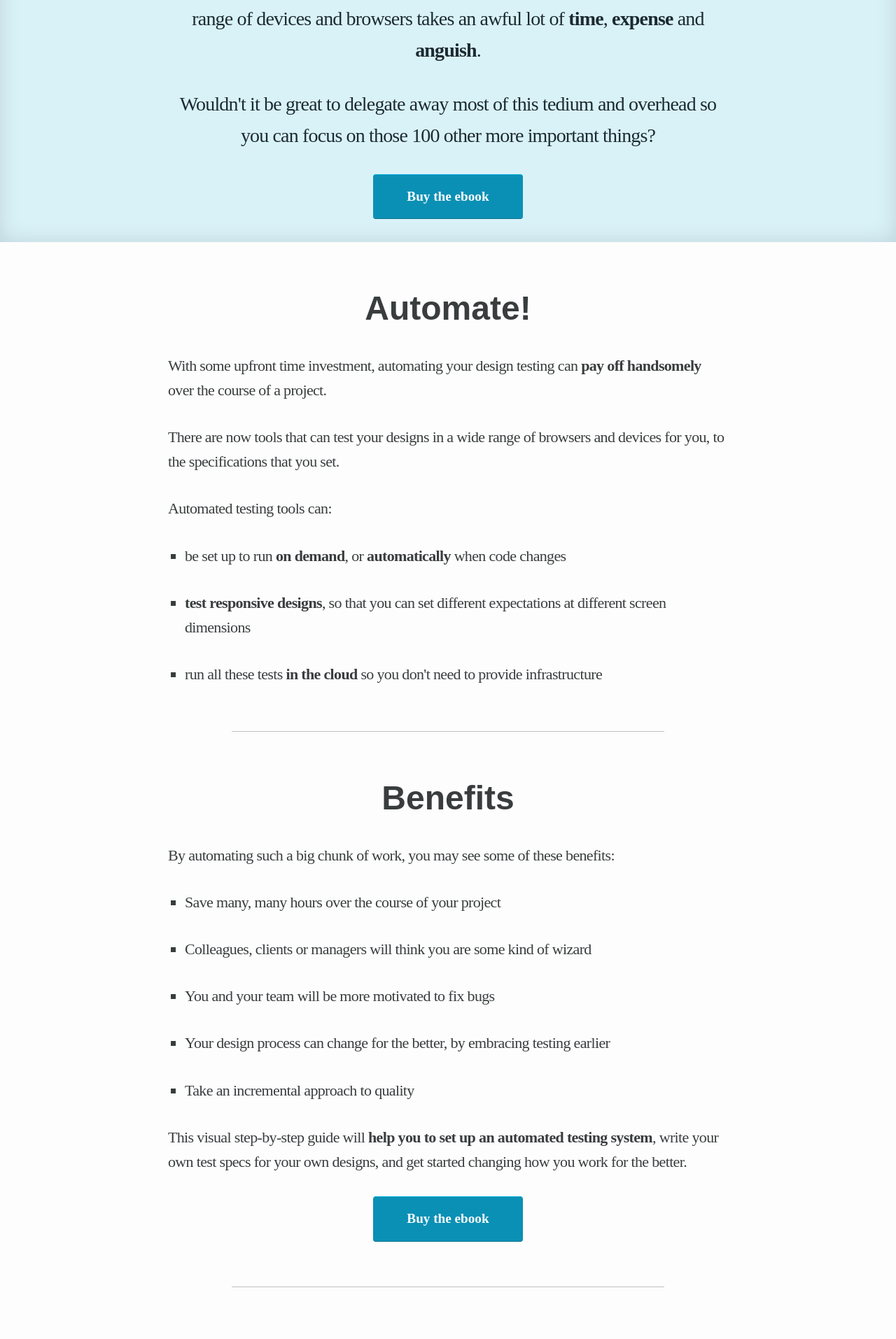
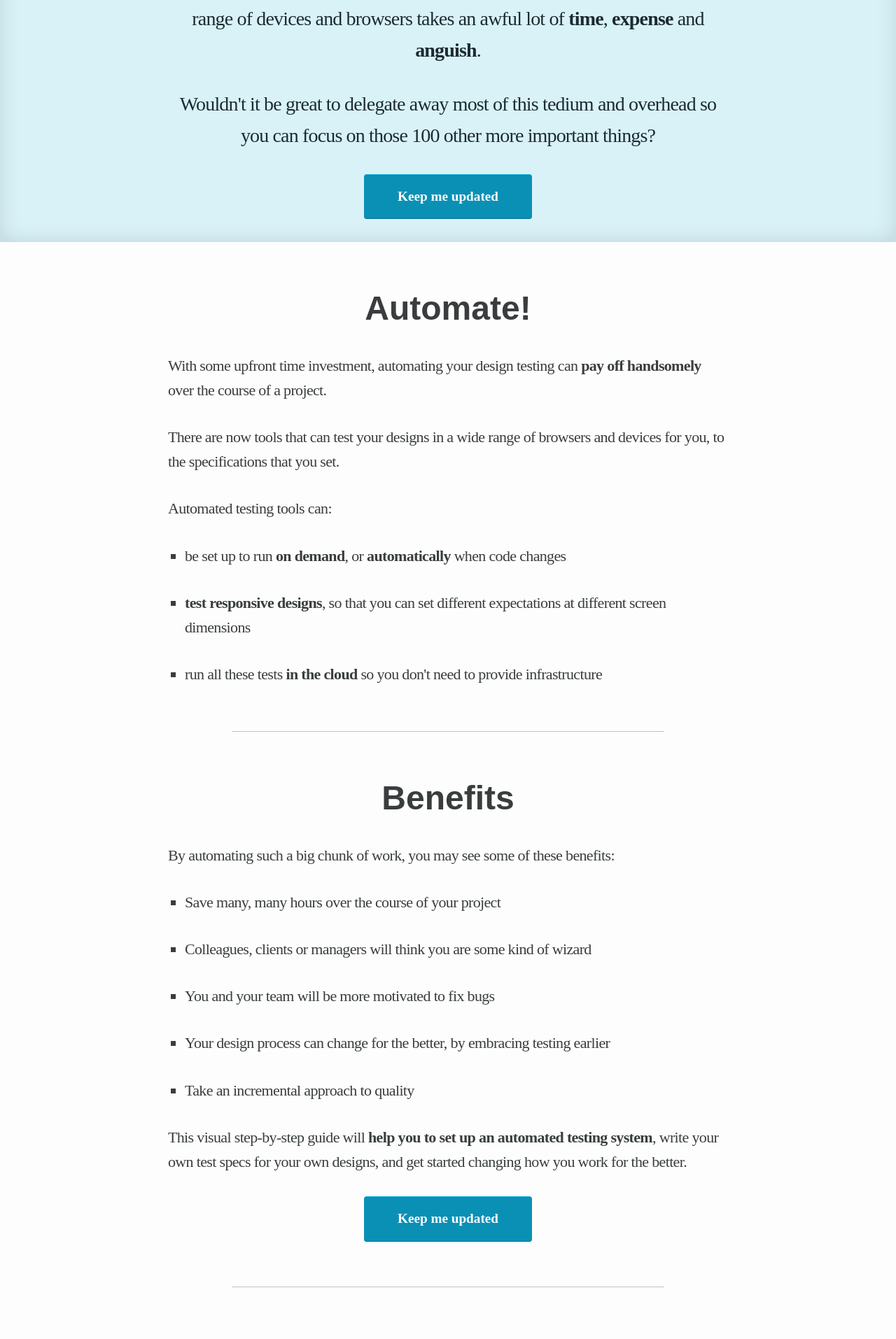
Before and after one commit to froots/froots.github.io, a Jekyll site: the page built from automated-testing-for-web-designers/index.html, in a window 1280 px wide. Shown: the part 1838-3752 px from the top of the page at 70% size. Built offline with Jekyll 4.4.1, drawn with Linux system fonts in a browser that asks for light colours; some of the changed text lies outside the part shown.

Commit message:
Add mailchimp form to landing page

```diff
--- /dev/null
+++ b/_includes/mailchimp-mini.html
@@ -0,0 +1,12 @@
+<div>
+  <form action="//tinnedfruit.us11.list-manage.com/subscribe/post?u=2f6578b6cd56e236e05416cff&amp;id=c0f082ba3b" method="post" name="mc-embedded-subscribe-form" class="validate" target="_blank">
+    <div class="field-group field-group--stacked">
+      <label for="mce-EMAIL" class="field-group__label">Email Address</label>
+      <input type="email" name="EMAIL" class="field-group__input" placeholder="me@myemail.com">
+    </div>
+    <div style="position: absolute; left: -5000px;"><input type="text" name="b_2f6578b6cd56e236e05416cff_c0f082ba3b" tabindex="-1" value=""></div>
+    <div class="buttons buttons-flow">
+      <button type="submit" name="subscribe" class="button button-primary">Send me updates</button>
+    </div>
+  </form>
+</div>
--- a/_sass/landing/_buttons.scss
+++ b/_sass/landing/_buttons.scss
@@ -7,6 +7,8 @@
 }
 
 .button {
+  appearance: none;
+  border: none;
   border-radius: .25rem;
   cursor: pointer;
   display: inline-block;
--- /dev/null
+++ b/_sass/landing/_fields.scss
@@ -0,0 +1,30 @@
+label {
+  color: lighten($color-text, 10%);
+  font-size: .75rem;
+  text-transform: uppercase;
+}
+
+input:not([type=submit]):not([type=file]) {
+  appearance: none;
+  border: none;
+  background-color: rgba(0,0,0,.05);
+  font-size: 1.2rem;
+  padding: 1rem;
+  transition: background-color $transition-time;
+
+  &:focus {
+    background-color: rgba(0,0,0,.03);
+    outline: none;
+  }
+}
+
+.field-group__label {
+  display: block;
+  margin-bottom: .2rem;
+}
+
+.field-group__input {
+  display: block;
+  margin-bottom: $vertical-unit;
+  width: 100%;
+}
--- a/_sass/landing/_vars.scss
+++ b/_sass/landing/_vars.scss
@@ -29,3 +29,7 @@
 
 $phablet: 32rem;
 $tablet: 45rem;
+
+// Animation
+
+$transition-time: 0.3s;
--- a/automated-testing-for-web-designers/index.html
+++ b/automated-testing-for-web-designers/index.html
@@ -8,7 +9,11 @@
     <h1>Cross-browser testing is a pain in the backside!</h1>
     <p class="header-intro">Do you want to automate the pain away and get on with more important stuff?</p>
     <div class="buttons">
-      <a href="#buy" class="button button-primary">Yes please!</a>
+      {% if page.launched %}
+        <a href="#buy" class="button button-primary">Yes please!</a>
+      {% else %}
+        <a href="#signup" class="button button-primary">Yes please!</a>
+      {% endif %}
     </div>
     <img class="header-book-cover" src="/images/landing/book-sm.svg" alt="Automated Testing for Web Designers book cover">
   </div>
@@ -38,7 +43,11 @@
     <p class="callout-text">Backing up your commitment to high quality by manually testing on a wide range of devices and browsers takes an awful lot of <strong>time</strong>, <strong>expense</strong> and <strong>anguish</strong>.</p>
     <p class="callout-text">Wouldn't it be great to delegate away most of this tedium and overhead so you can focus on those 100 other more important things?</p>
     <div class="buttons buttons-flow">
-      <a href="#buy" class="button button-primary">Buy the ebook</a>
+      {% if page.launched %}
+        <a href="#buy" class="button button-primary">Buy the ebook</a>
+      {% else %}
+        <a href="#signup" class="button button-primary">Keep me updated</a>
+      {% endif %}
     </div>
   </div>
 </div>
@@ -68,7 +77,11 @@
     </ul>
     <p>This visual step-by-step guide will <strong>help you to set up an automated testing system</strong>, write your own test specs for your own designs, and get started changing how you work for the better.</p>
     <div class="buttons buttons-flow">
-      <a href="#buy" class="button button-primary">Buy the ebook</a>
+      {% if page.launched %}
+        <a href="#buy" class="button button-primary">Buy the ebook</a>
+      {% else %}
+        <a href="#signup" class="button button-primary">Keep me updated</a>
+      {% endif %}
     </div>
   </div>
   <hr/>
@@ -108,19 +121,31 @@
       </div>
     </div>
     <div class="buttons buttons-flow">
-      <a href="#buy" class="button button-primary">Buy the ebook</a>
+      {% if page.launched %}
+        <a href="#buy" class="button button-primary">Buy the ebook</a>
+      {% else %}
+        <a href="#signup" class="button button-primary">Keep me updated</a>
+      {% endif %}
     </div>
   </div>
   <hr/>
-  <div class="row section">
-    <h2>Money back guarantee</h2>
-    <p>If you're not happy with the book I will refund you within 30 days of purchase, no questions asked. Simple.</p>
+</div>
+
+{% unless page.launched %}
+<div class="container" id="signup">
+  <div class="row">
+    <h2>Sign up for updates</h2>
+    <p>Get early advice and news about future versions of the book direct to your inbox</p>
+    <div class="callout-buy__signup">
+      {% include mailchimp-mini.html %}
+    </div>
   </div>
 </div>
+{% endunless %}
 
 <div class="container callout callout-dark callout-buy" id="buy">
   <div class="row">
-    <h2>Get your copy now</h2>
+    <h2>Get your {% unless page.launched %}pre-release{% endunless %} copy now</h2>
     <div class="column-container">
       <div class="column-left book-container">
         <img class="book-cover" src="/images/landing/book-sm.svg" alt="Automated Testing for Web Designers book cover">
--- a/css/landing.scss
+++ b/css/landing.scss
@@ -9,6 +9,7 @@
 @import "landing/grid";
 @import "landing/buttons";
 @import "landing/rules";
+@import "landing/fields";
 
 @import "landing/header";
 @import "landing/callouts";
```
Also changed, not shown: other parts of automated-testing-for-web-designers/index.html (+1 -0 lines).
